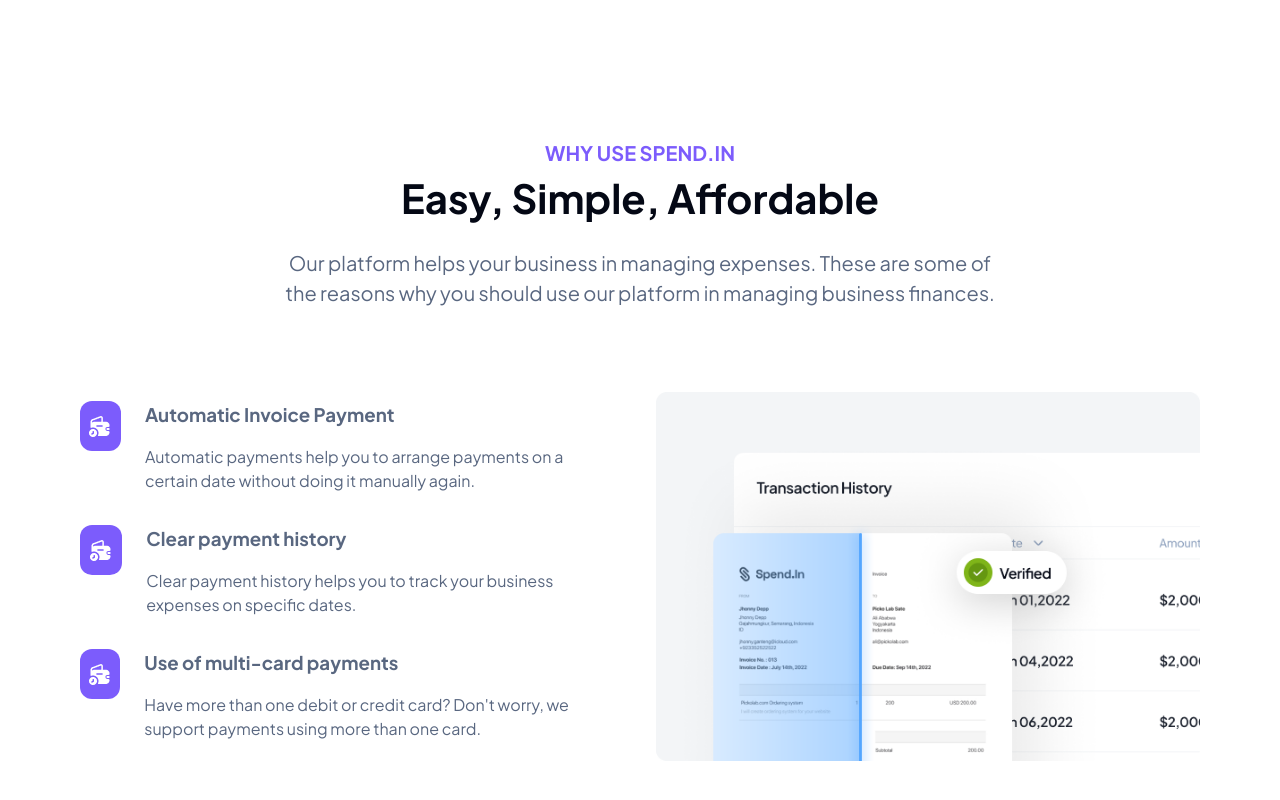
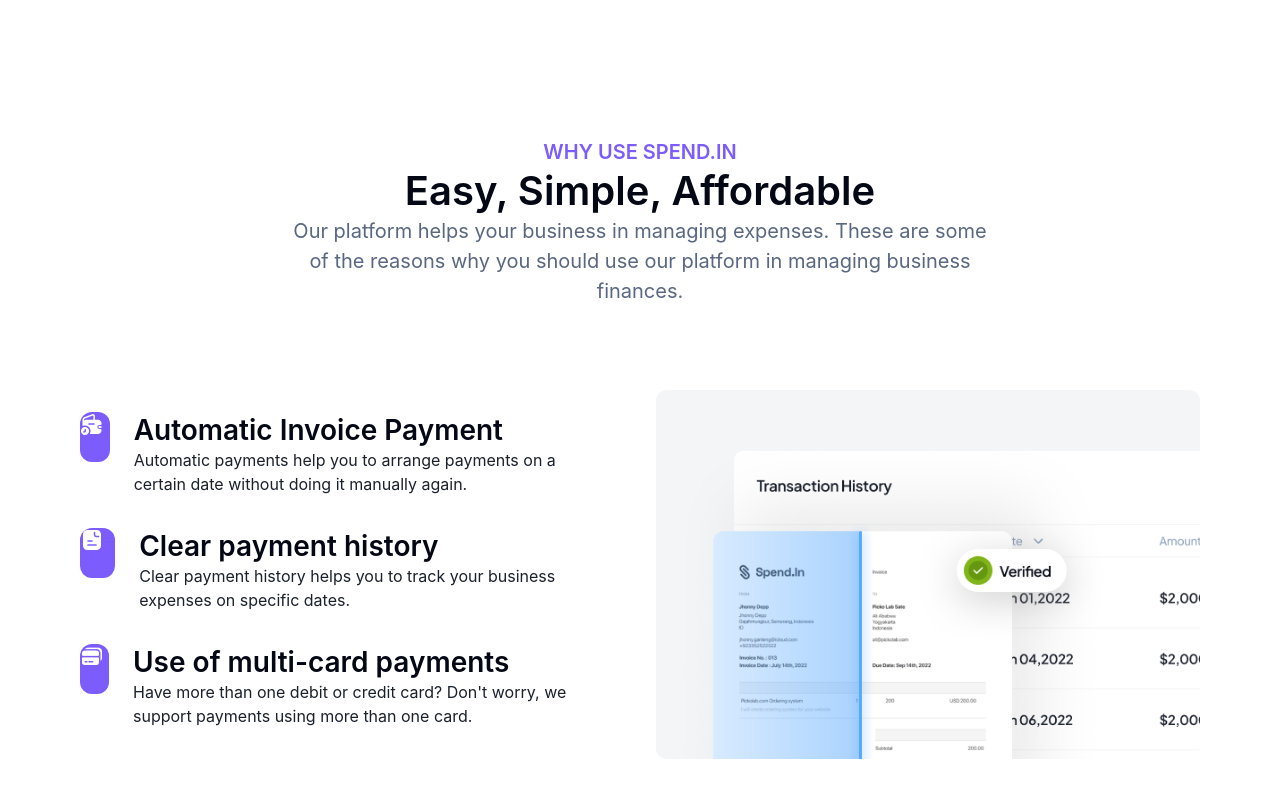
Before and after one commit to md-ashikur/spend-in, a Next.js app: page / in a window 1280 px wide. Shown: the part 1968-2768 px from the top of the page. Built offline with nearby package versions, Linux system fonts and the light colour scheme.

Commit message:
typography added

```diff
--- a/src/app/page.tsx
+++ b/src/app/page.tsx
@@ -2,6 +2,7 @@
 import Benefit2 from "@/components/benefits/Benefit2";
 import Benefits from "@/components/benefits/Benefits";
 import HeroSection from "@/components/HeroSection/HeroSection";
+import HowItWork from "@/components/how-It-Work/HowItWork";
 
 const Home = () => {
 
@@ -11,6 +12,7 @@
    <HeroSection />
    <Benefits/>
    <Benefit2/>
+   <HowItWork/>
    </div>
   );
 };
--- a/src/components/benefits/Benefit2.tsx
+++ b/src/components/benefits/Benefit2.tsx
@@ -1,27 +1,31 @@
 import { Col, Flex, Row, Space, theme } from "antd";
 import Image from "next/image";
 import icon1 from "../../../public/images/empty-wallet-time.png";
+import icon2 from "../../../public/images/document-text.png";
+import icon3 from "../../../public/images/cards.png";
 import content from "../../../public/images/Content.png";
+import { Typography } from 'antd';
 
 export default function Benefit2() {
   const { token } = theme.useToken();
+
+
+  const { Title, Paragraph } = Typography;
   return (
     <div style={{ padding: "120px 80px", backgroundColor: "#ffffff" }}>
       <Flex justify="center" align="center">
         <div style={{ textAlign: "center", maxWidth: "712px" }}>
-          <h5 style={{ color: token.primary500, fontSize: "20px", margin: 0 }}>
+          <Title level={5} style={{ color: token.primary500, fontSize: "20px", margin: 0 }}>
             WHY USE SPEND.IN
-          </h5>
-          <h2
-            style={{ color: token.secondary900, fontSize: "40px", margin: 0 }}
-          >
+          </Title>
+          <Title level={2} style={{ color: token.secondary900, fontSize: "40px", margin: 0 }}>
             Easy, Simple, Affordable
-          </h2>
-          <p style={{ color: token.secondary400, fontSize: "20px" }}>
+          </Title>
+          <Paragraph style={{ color: token.secondary400, fontSize: "20px" }}>
             Our platform helps your business in managing expenses. These are
             some of the reasons why you should use our platform in managing
             business finances.
-          </p>
+          </Paragraph>
         </div>
       </Flex>
 
@@ -29,7 +33,7 @@
         <Col span={12}>
         <Space direction="vertical" size="middle" style={{ display: 'flex', paddingRight: "40px" }}>
             <Flex>
-            <Flex justify="center" align="center" style={{ backgroundColor: token.primary500, borderRadius: "12px", height:"50px", width:"70px" }}>
+            <div style={{ backgroundColor: token.primary500, borderRadius: "12px", height:"50px", width:"50px" }}>
               <Image
                 src={icon1}
                 alt="Benefit 1"
@@ -37,53 +41,53 @@
                 height={24}
                 style={{margin:0}}
               />
-            </Flex>
+            </div>
             <div style={{color: token.secondary400, marginLeft: "24px"}}>
-              <h3 style={{margin: 0}}>Automatic Invoice Payment</h3>
-              <p>
+              <Title level={3} style={{margin: 0}}>Automatic Invoice Payment</Title>
+              <Paragraph>
                 Automatic payments help you to arrange payments on a certain
                 date without doing it manually again.
-              </p>
+              </Paragraph>
             </div>
           </Flex>
 
 
           {/* row 2----------- */}
            <Flex>
-            <Flex justify="center" align="center" style={{ backgroundColor: token.primary500, borderRadius: "12px", height:"50px", width:"60px" }}>
+            <div style={{ backgroundColor: token.primary500, borderRadius: "12px", height:"50px", width:"50px" }}>
               <Image
-                src={icon1}
+                src={icon2}
                 alt="Benefit 1"
                 width={24}
                 height={24}
                 style={{margin:0}}
               />
-            </Flex>
+            </div>
             <div style={{color: token.secondary400, marginLeft: "24px"}}>
-              <h3 style={{margin: 0}}>Clear payment history</h3>
-              <p>
+              <Title level={3} style={{margin: 0}}>Clear payment history</Title>
+              <Paragraph>
                 Clear payment history helps you to track your business expenses on specific dates.
-              </p>
+              </Paragraph>
             </div>
           </Flex>
 
 
           {/* row 3------------- */}
            <Flex>
-            <Flex justify="center" align="center" style={{ backgroundColor: token.primary500, borderRadius: "12px", height:"50px", width:"70px", overflow: "hidden" }}>
+            <div style={{ backgroundColor: token.primary500, borderRadius: "12px", height:"50px", width:"50px", overflow: "hidden" }}>
               <Image
-                src={icon1}
+                src={icon3}
                 alt="Benefit 1"
                 width={24}
                 height={24}
                 style={{margin:0}}
               />
-            </Flex>
+            </div>
             <div style={{color: token.secondary400, marginLeft: "24px"}}>
-              <h3 style={{margin: 0}}>Use of multi-card payments</h3>
-              <p>
+              <Title level={3} style={{margin: 0}}>Use of multi-card payments</Title>
+              <Paragraph>
                 Have more than one debit or credit card? Don&apos;t worry, we support payments using more than one card.
-              </p>
+              </Paragraph>
             </div>
           </Flex>
           </Space>
--- /dev/null
+++ b/src/components/how-It-Work/HowItWork.tsx
@@ -0,0 +1,21 @@
+import React from "react";
+import { theme, Typography } from "antd";
+export default function HowItWork() {
+  const { Title, Paragraph } = Typography;
+  const { token } = theme.useToken();
+
+  return (
+    <div>
+      <Title level={5} style={{ color: token.white }}>
+        HOW IT WORKS
+      </Title>
+      <Title level={2} style={{ color: token.white }}>
+        Few Easy Steps and Done
+      </Title>
+      <Paragraph>
+        In just few easy step, you are all set to manage your business finances.
+        Manage all expenses with Spend.In all in one place.
+      </Paragraph>
+    </div>
+  );
+}
--- a/src/utilites/antd.d.ts
+++ b/src/utilites/antd.d.ts
@@ -25,6 +25,7 @@
     secondary800?: string;
     secondary900?: string;
 
+    white?: string;
 
     subMenuItemColor: string; // submenu item text color
     subMenuItemHoverColor: string; // submenu item hover text color
--- a/src/utilites/themeConfig.ts
+++ b/src/utilites/themeConfig.ts
@@ -33,8 +33,13 @@
     secondary800: "#080C19",
     secondary900: "#040815",
 
+    white: "#ffffff",
     borderRadius: 8,
     fontSize: 16,
+  // Typography colors
+  colorTextHeading: "#040815",
+  colorText: "#1A202C",
+  colorTextSecondary: "#596780",
   },
 
   components: {
@@ -73,6 +78,9 @@
       paddingInline: 24,
       fontWeight: 600,
     },
+  Typography:{
+    titleMarginTop: 0,
+  }
   },
 };
 
```
Also changed, not shown: src/components/ui/Paragraph.tsx (added), src/components/ui/Title.tsx (added).
